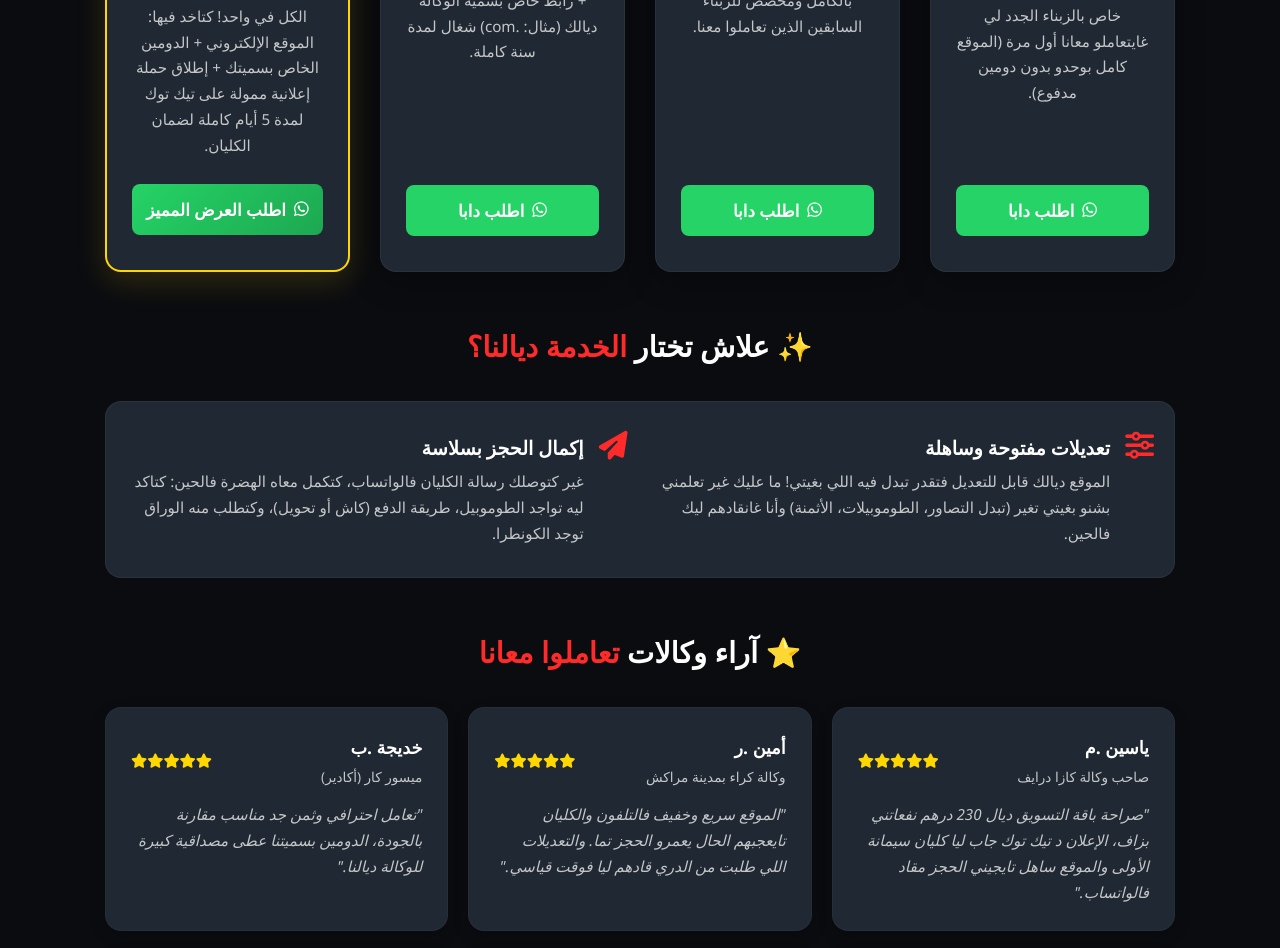
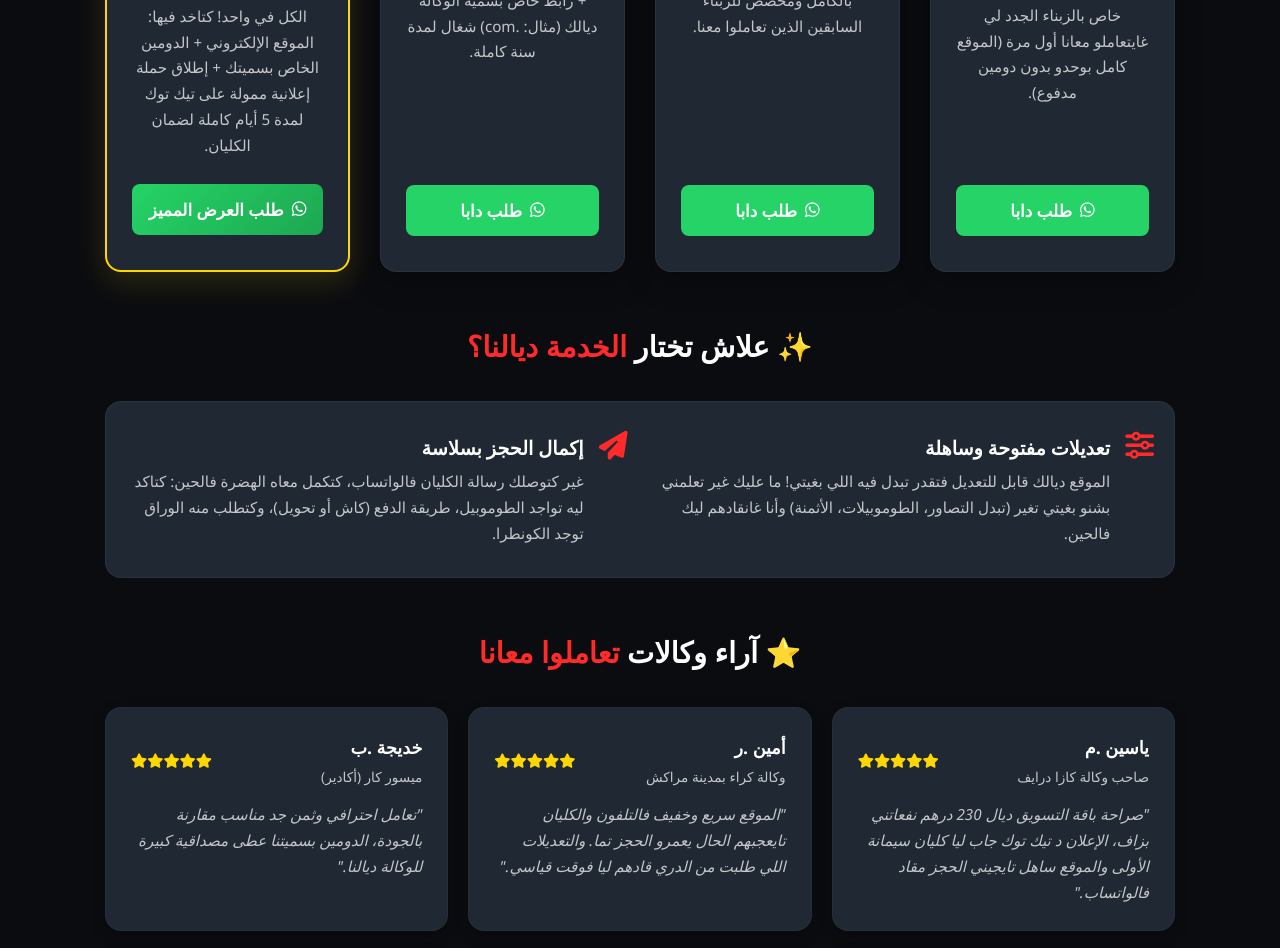
Before and after one commit to abdoproject/rent-car-marketing, a plain HTML site: page index.html in a window 1280 px wide. Shown: the part 1489-2437 px from the top of the page. Drawn offline with Linux system fonts and the light colour scheme.

Commit message:
Update index.html

```diff
--- a/index.html
+++ b/index.html
@@ -453,19 +453,19 @@
                 <h3>🎁 عرض خاص أول مرة</h3>
                 <div class="price">130 <span>درهم</span></div>
                 <p>خاص بالزبناء الجدد لي غايتعاملو معانا أول مرة (الموقع كامل بوحدو بدون دومين مدفوع).</p>
-                <button class="btn-select-pack" onclick="buyPack('عرض خاص أول مرة (130 درهم)')"><i class="fa-brands fa-whatsapp"></i> اطلب دابا</button>
+                <button class="btn-select-pack" onclick="buyPack('عرض خاص أول مرة (130 درهم)')"><i class="fa-brands fa-whatsapp"></i> طلب دابا </button>
             </div>
             <div class="price-card">
                 <h3>📦 الباقة العادية</h3>
                 <div class="price">150 <span>درهم</span></div>
                 <p>العرض العادي لإنشاء الموقع بالكامل ومخصص للزبناء السابقين الذين تعاملوا معنا.</p>
-                <button class="btn-select-pack" onclick="buyPack('الباقة العادية (150 درهم)')"><i class="fa-brands fa-whatsapp"></i> اطلب دابا</button>
+                <button class="btn-select-pack" onclick="buyPack('الباقة العادية (150 درهم)')"><i class="fa-brands fa-whatsapp"></i> طلب دابا </button>
             </div>
             <div class="price-card">
                 <h3>🌟 الباقة الاحترافية</h3>
                 <div class="price">200 <span>درهم</span></div>
                 <p>كتاخد فيها الموقع كامل مكمول + رابط خاص بسمية الوكالة ديالك (مثال: .com) شغال لمدة سنة كاملة.</p>
-                <button class="btn-select-pack" onclick="buyPack('الباقة الاحترافية مع الدومين (200 درهم)')"><i class="fa-brands fa-whatsapp"></i> اطلب دابا</button>
+                <button class="btn-select-pack" onclick="buyPack('الباقة الاحترافية مع الدومين (200 درهم)')"><i class="fa-brands fa-whatsapp"></i> طلب دابا </button>
             </div>
             <div class="price-card featured">
     <span class="badge">⭐ الأكثر طلباً</span>
@@ -475,7 +475,7 @@
         230 <span>درهم</span>
     </div>
     <p>الكل في واحد! كتاخد فيها: الموقع الإلكتروني + الدومين الخاص بسميتك + إطلاق حملة إعلانية ممولة على تيك توك لمدة 5 أيام كاملة لضمان الكليان.</p>
-    <button class="btn-select-pack" onclick="buyPack('باقة التسويق المتكاملة العرض الشامل - الموقع والدومين وإعلان تيك توك (230 درهم)')"><i class="fa-brands fa-whatsapp"></i> اطلب العرض المميز</button>
+    <button class="btn-select-pack" onclick="buyPack('باقة التسويق المتكاملة العرض الشامل - الموقع والدومين وإعلان تيك توك (230 درهم)')"><i class="fa-brands fa-whatsapp"></i> طلب العرض المميز </button>
 </div>
         </div>
 
```
